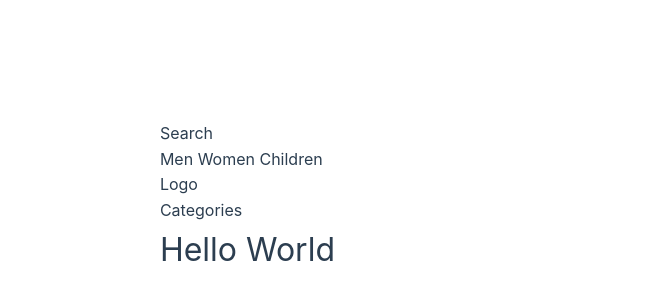
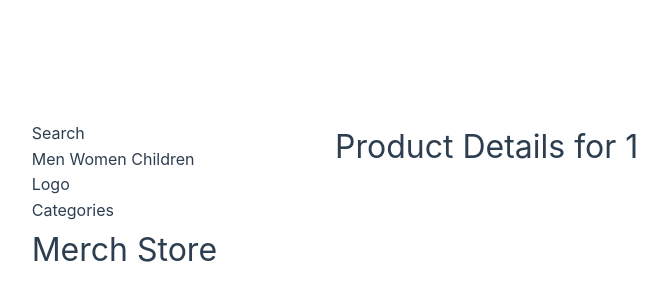
Before and after one commit to Visceral89/Vue-Shop, a Vue app: page /product/1 in a window 1280 px wide. Shown: the part 202-502 px from the top of the page, without its empty margins (305-972 px from the left). Built offline with nearby package versions, Linux system fonts and the light colour scheme.

Commit message:
Router issues

```diff
--- a/src/App.vue
+++ b/src/App.vue
@@ -3,10 +3,12 @@
 <template>
 	<header>
 		<Navbar />
-		<h1>Hello World</h1>
+		<h1>Merch Store</h1>
 	</header>
 
-	<main></main>
+	<main>
+		<router-view></router-view>
+	</main>
 </template>
 
 <style scoped></style>
--- a/src/main.js
+++ b/src/main.js
@@ -3,7 +3,8 @@ import "./assets/main.css";
 import { createApp } from "vue";
 import App from "./App.vue";
 import Navbar from "./components/Navbar.vue";
+import router from "./router/routes";
 
-const app = createApp(App);
+const app = createApp(App).use(router);
 app.component("Navbar", Navbar);
 app.mount("#app");
--- /dev/null
+++ b/src/router/routes.js
@@ -0,0 +1,24 @@
+import { createRouter, createWebHistory } from "vue-router";
+import Home from "../views/Home.vue";
+import Product from "../views/Product.vue";
+
+const routes = [
+	{
+		path: "/",
+		name: "Home",
+		component: Home,
+	},
+	{
+		path: "/product/:id",
+		name: "Product",
+		component: Product,
+		props: true,
+	},
+];
+
+const router = createRouter({
+	history: createWebHistory(process.env.BASE_URL),
+	routes,
+});
+
+export default router;
--- /dev/null
+++ b/src/views/Home.vue
@@ -0,0 +1,5 @@
+<script setup></script>
+
+<template></template>
+
+<style></style>
--- /dev/null
+++ b/src/views/Product.vue
@@ -0,0 +1,12 @@
+<script setup>
+import { useRoute } from "vue-router";
+
+const route = useRoute();
+const productId = route.params.id;
+</script>
+
+<template>
+	<div>
+		<h1>Product Details for {{ productId }}</h1>
+	</div>
+</template>
```
